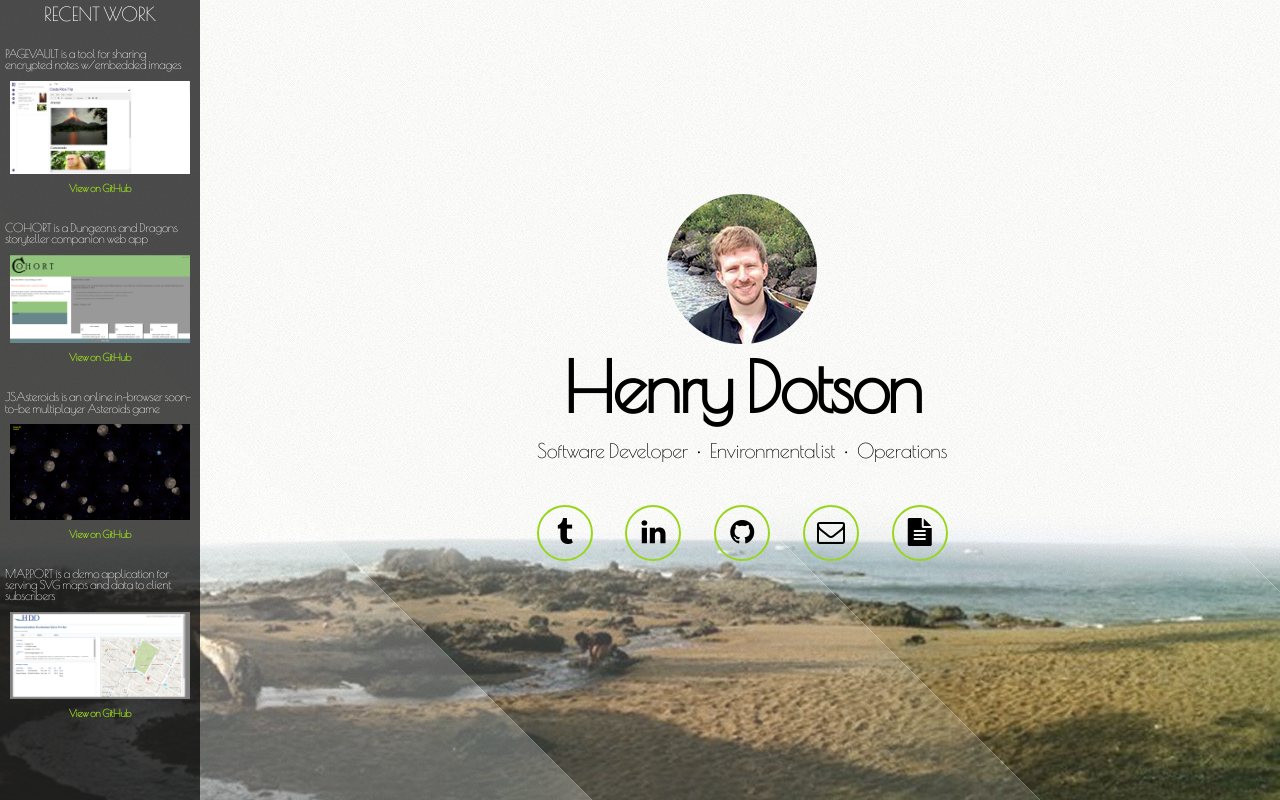
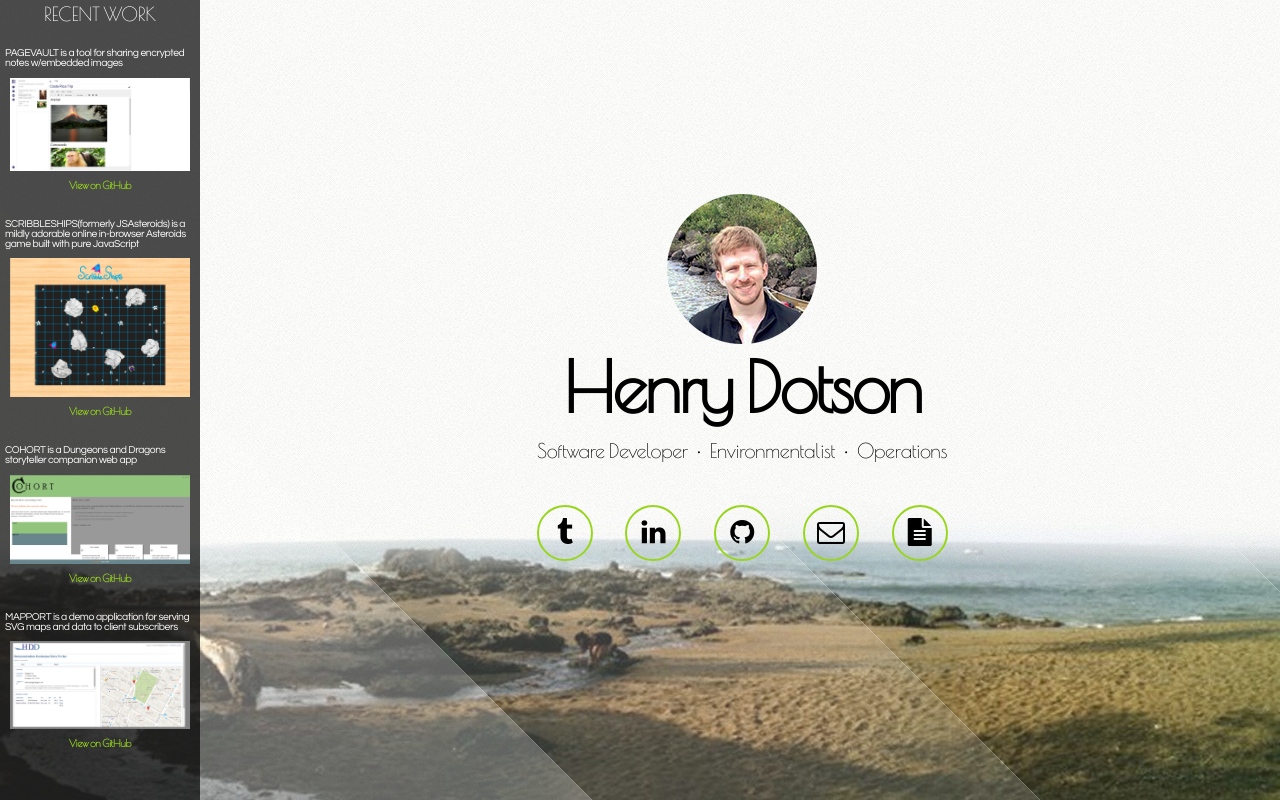
Before and after one commit to l3iodeez/hdotson.github.io, a plain HTML site: page index.html in a window 1280 px wide. Drawn offline with nearby package versions, Linux system fonts and the light colour scheme.

Commit message:
changed branding for JSAsteroids to ScribbleShips

```diff
--- a/assets/css/main.css
+++ b/assets/css/main.css
@@ -722,7 +722,8 @@
 	}
 
 	#sidepanelcontainer p {
-		font-size: 0.75em;
+		font-family: 'Century Gothic';
+		font-size: 0.65em;
 		line-height: 0.95em;
 		padding-top: 20px;
 		padding-left: 5px;
--- a/index.html
+++ b/index.html
@@ -28,12 +28,12 @@
 					<p>PAGEVAULT is a tool for sharing encrypted notes w/embedded images</p>
 					<a href="http://www.pagevault.io/" target=blank><img src="assets/css/images/PageVault.png"/></a>
 					<a href="https://github.com/l3iodeez/Pagevault" target=blank>View on GitHub</a>
+					<p>SCRIBBLESHIPS(formerly JSAsteroids) is a mildly adorable online in-browser Asteroids game built with pure JavaScript</p>
+					<a href="http://www.hdotson.com/JSAsteroids" target=blank><img src="assets/css/images/ScribbleShips.png"/></a>
+					<a href="https://github.com/l3iodeez/JSAsteroids" target=blank>View on GitHub</a>
 					<p>COHORT is a Dungeons and Dragons storyteller companion web app</p>
 					<a href="http://project-cohort.herokuapp.com/" target=blank><img src="assets/css/images/Cohort.png"/></a>
 					<a href="https://github.com/l3iodeez/Project-Cohort" target=blank>View on GitHub</a>
-					<p>JSAsteroids is an online in-browser soon-to-be multiplayer Asteroids game</p>
-					<a href="http://www.hdotson.com/JSAsteroids" target=blank><img src="assets/css/images/JSAsteroids.png"/></a>
-					<a href="https://github.com/l3iodeez/JSAsteroids" target=blank>View on GitHub</a>
 					<p>MAPPORT is a demo application for serving SVG maps and data to client subscribers</p>
 					<a href="http://mapport.herokuapp.com" target=blank><img src="assets/css/images/Mapport.PNG"/></a>
 					<a href="https://github.com/l3iodeez/mapport" target=blank>View on GitHub</a>
```
Also changed, not shown: assets/css/images/JSAsteroids.png (deleted), assets/css/images/ScribbleShips.png (added).
